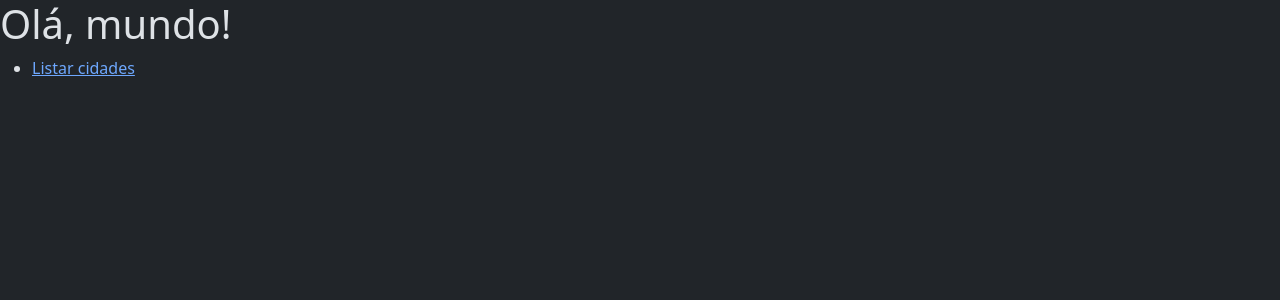
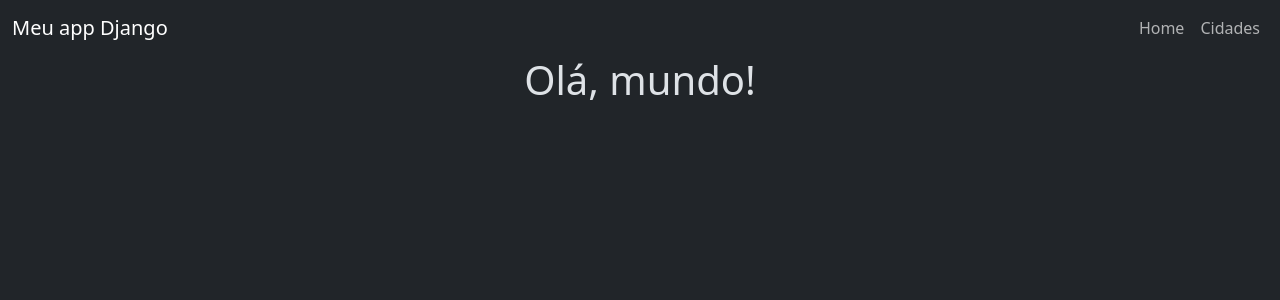
Before and after one commit to antth-Luca/TDS, a Django app: page /home in a window 1280 px wide. Shown: the top 300 px of the page. Run offline with Django 5.2, Linux system fonts and the light colour scheme.

Commit message:
Adição de header

```diff
--- a/2024/4º semestre/Aula Django/app/Central/templates/Central/home.html
+++ b/2024/4º semestre/Aula Django/app/Central/templates/Central/home.html
@@ -1,13 +1,15 @@
-{% extends 'Bases/base-global.html' %}
+{% extends 'Bases/base-global-c-header.html' %}
 
 {% block 'titulo' %}
     Home
 {% endblock %}
 
 {% block 'body' %}
-    <h1>Olá, mundo!</h1>
-
-    <ul>
-        <li><a href="{% url 'ListCidade' %}">Listar cidades</a></li>
-    </ul>
+    <div class="container-fluid">
+        <div class="row">
+            <div class="col-12 mx-auto">
+                <h1 class="h1 text-center">Olá, mundo!</h1>
+            </div>
+        </div>
+    </div>
 {% endblock %}
--- a/2024/4º semestre/Aula Django/app/Cidade/views.py
+++ b/2024/4º semestre/Aula Django/app/Cidade/views.py
@@ -10,7 +10,7 @@ class CreateCidadeView(LoginRequiredMixin, CreateView):
     model = Cidade
     fields = '__all__'
     template_name = 'Cidade/create-cidade.html'
-    success_url = reverse_lazy('Home')
+    success_url = reverse_lazy('ListCidade')
 
 
 class ListCidadeView(LoginRequiredMixin, ListView):
--- a/2024/4º semestre/Aula Django/app/static/css/style.css
+++ /dev/null
@@ -1,4 +0,0 @@
-body {
-    background-color: #000020;
-    color: #f6f7c0
-}
--- a/2024/4º semestre/Aula Django/app/templates/Bases/base-create.html
+++ b/2024/4º semestre/Aula Django/app/templates/Bases/base-create.html
@@ -1,4 +1,4 @@
-{% extends 'Bases/base-global.html' %}
+{% extends 'Bases/base-global-s-header.html' %}
 {% load crispy_forms_tags %}
 
 {% block 'titulo' %}
--- a/2024/4º semestre/Aula Django/app/templates/Bases/base-delete.html
+++ b/2024/4º semestre/Aula Django/app/templates/Bases/base-delete.html
@@ -1,4 +1,4 @@
-{% extends 'Bases/base-global.html' %}
+{% extends 'Bases/base-global-s-header.html' %}
 
 {% block 'body' %}
     <main>
--- a/2024/4º semestre/Aula Django/app/templates/Bases/base-edit.html
+++ b/2024/4º semestre/Aula Django/app/templates/Bases/base-edit.html
@@ -1,4 +1,4 @@
-{% extends 'Bases/base-global.html' %}
+{% extends 'Bases/base-global-s-header.html' %}
 {% load crispy_forms_tags %}
 
 {% block 'titulo' %}
--- /dev/null
+++ b/2024/4º semestre/Aula Django/app/templates/Bases/base-global-c-header.html
@@ -0,0 +1,38 @@
+{% load static %}
+
+<!DOCTYPE html>
+<html lang="pt-br" data-bs-theme="dark">
+<head>
+    <meta charset="UTF-8">
+    <meta name="viewport" content="width=device-width, initial-scale=1.0">
+    <title>{% block 'titulo' %}{% endblock %}</title>
+    <link href="https://cdn.jsdelivr.net/npm/bootstrap@5.3.3/dist/css/bootstrap.min.css" rel="stylesheet">
+</head>
+<body>
+    <nav class="navbar navbar-expand-lg">
+        <div class="container-fluid">
+            <a class="navbar-brand" href="{% url 'Home' %}">Meu app Django</a>
+            <button class="navbar-toggler" type="button" data-bs-toggle="collapse" data-bs-target="#navbarNav" aria-controls="navbarNav" aria-expanded="false" aria-label="Toggle navigation">
+                <span class="navbar-toggler-icon"></span>
+            </button>
+            <div class="collapse navbar-collapse" id="navbarNav">
+                <ul class="navbar-nav ms-auto">
+                    <li class="nav-item">
+                        <a class="nav-link" href="{% url 'Home' %}">Home</a>
+                    </li>
+                    <li>
+                        <a class="nav-link" href="{% url 'ListCidade' %}">Cidades</a>
+                    </li>
+                </ul>
+            </div>
+        </div>
+    </nav>
+
+    <main>
+        {% block 'body' %}
+        {% endblock %}
+    </main>
+
+    <script src="https://cdn.jsdelivr.net/npm/bootstrap@5.3.3/dist/js/bootstrap.bundle.min.js"></script>
+</body>
+</html>
--- a/2024/4º semestre/Aula Django/app/templates/Bases/base-global.html
+++ b/2024/4º semestre/Aula Django/app/templates/Bases/base-global-s-header.html
@@ -6,14 +6,9 @@
     <meta charset="UTF-8">
     <meta name="viewport" content="width=device-width, initial-scale=1.0">
     <title>{% block 'titulo' %}{% endblock %}</title>
-    <link rel="stylesheet" href="{% static 'css/style.css' %}">
     <link href="https://cdn.jsdelivr.net/npm/bootstrap@5.3.3/dist/css/bootstrap.min.css" rel="stylesheet">
 </head>
 <body>
-    <header>
-
-    </header>
-
     <main>
         {% block 'body' %}
         {% endblock %}
--- a/2024/4º semestre/Aula Django/app/templates/Bases/base-list.html
+++ b/2024/4º semestre/Aula Django/app/templates/Bases/base-list.html
@@ -1,4 +1,4 @@
-{% extends 'Bases/base-global.html' %}
+{% extends 'Bases/base-global-c-header.html' %}
 
 {% block 'titulo' %}
     Listagem
```
Also changed, not shown: 2024/4º semestre/Aula Django/app/db.sqlite3, 2024/4º semestre/Aula Django/app/static/images/shrek.jpg (added).
